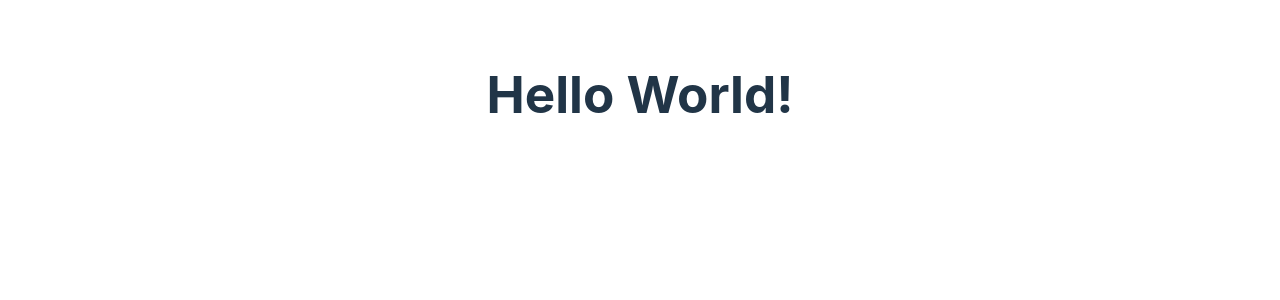
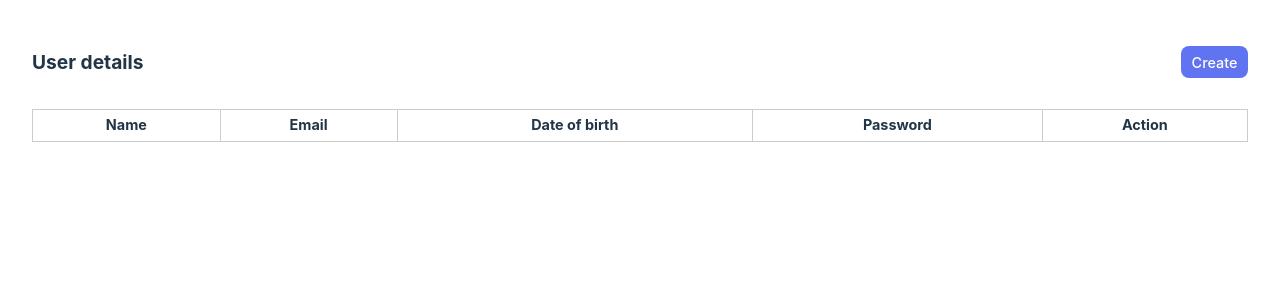
Before and after one commit to pinakjs/vue-assignment, a Vue app: page / in a window 1280 px wide. Shown: the top 300 px of the page. Built offline with nearby package versions, Linux system fonts and the light colour scheme.

Commit message:
created user details component

```diff
--- a/src/App.vue
+++ b/src/App.vue
@@ -1,10 +1,10 @@
 <script setup lang="ts">
-
+    import UserDetails from './components/UserDetails/index.vue'
 </script>
 
 <template>
-    <h1>Hello World!</h1>
-
+    <!-- <h1>Hello World!</h1> -->
+    <user-details />
 </template>
 
 <style>
--- /dev/null
+++ b/src/components/UserDetails/FormModal.vue
@@ -0,0 +1,150 @@
+<script setup lang="ts">
+import { ref, watchEffect } from 'vue';
+import User from './User';
+
+// form inputs
+const name = ref('')
+const email = ref('')
+const dob = ref('')
+const password = ref('')
+const cpassword = ref('')
+
+const modal = ref<HTMLDivElement>(null!)
+
+// props
+const props = defineProps<{
+    isOpen: boolean,
+    user?: User
+}>();
+
+//emits
+const emit = defineEmits(['onCreateOrUpdate', 'close'])
+
+const onFormSubmit = () => {
+    if (!name.value || !email.value || !dob.value || !password.value || !cpassword.value) {
+        return
+    }
+
+    if (password.value != cpassword.value) {
+        alert("Passwod and confirm password does'nt match.")
+        return
+    }
+
+    const data: User = {
+        name: name.value,
+        email: email.value,
+        dob: dob.value,
+        password: password.value,
+        id: Math.random()
+    }
+
+    emit('onCreateOrUpdate', data);
+    name.value = email.value = dob.value = password.value = cpassword.value = '';
+    emit('close');
+}
+
+watchEffect(() => {
+    if (props.user) {
+        name.value = props.user.name;
+        email.value = props.user.email;
+        dob.value = props.user.dob as string;
+        password.value = props.user.password;
+        cpassword.value = props.user.password;
+    }
+
+    if (!modal.value) {
+        return
+    }
+
+    if (props.isOpen) {
+        modal.value.style.display = 'flex';
+    } else {
+        modal.value.style.display = 'none';
+    }
+})
+
+</script>
+
+<template>
+    <div class="modal" ref="modal" style="display: none">
+        <div class="modal__dailog">
+            <button type="button" class="close" title="Close model" @click="$emit('close')">&times;</button>
+
+            <h2>Create new user</h2>
+            <form action="/create-user" method="post" @submit.prevent="onFormSubmit">
+                <input required type="text" name="name" id="name" placeholder="Name" v-model="name">
+                <input required type="email" name="email" id="email" placeholder="Email" v-model="email">
+                <input required type="date" name="dob" id="dob" placeholder="Date of birth" v-model="dob">
+                <input required type="password" name="password" id="password" placeholder="Password" v-model="password">
+                <input required type="password" name="c_password" id="c_password" placeholder="Confirm password" v-model="cpassword">
+
+                <button type="submit" title="Create new user">
+                    {{ user ? "Update" : "Create" }}
+                </button>
+            </form>
+        </div>
+    </div>
+</template>
+
+<style scoped>
+.modal {
+    position: fixed;
+    top: 0;
+    left: 0;
+    height: 100%;
+    width: 100%;
+    display: flex;
+    justify-content: center;
+    align-items: center;
+    z-index: 100;
+    background: rgba(0, 0, 0, 0.25);
+}
+
+.modal__dailog {
+    background: #fff;
+    padding: 0.8rem;
+    width: 100%;
+    max-width: 400px;
+}
+
+.close {
+    position: absolute;
+    top: 0.5rem;
+    right: 1rem;
+    font-size: 1.5rem;
+    width: 40px;
+    padding: 0 0.4rem;
+    padding-bottom: 0.2rem;
+}
+
+.modal__dailog h2 {
+    font-size: 1.5rem;
+    text-align: center
+}
+
+form {
+    width: 100%;
+    display: flex;
+    flex-direction: column;
+    align-items: center;
+    padding: 0 0.8rem;
+}
+
+input,
+button {
+    max-width: 100%;
+    padding: 0.4rem 0.6rem;
+    margin-top: 0.8rem;
+    display: block;
+    width: 100%;
+}
+
+input {
+    cursor: unset;
+}
+
+form button {
+    background: rgb(80, 125, 171);
+    color: #fff;
+}
+</style>
--- /dev/null
+++ b/src/components/UserDetails/List.vue
@@ -0,0 +1,53 @@
+<script setup lang="ts">
+import User from './User';
+
+defineProps<{ users: User[] }>()
+
+defineEmits(['onEdit', 'onDelete'])
+</script>
+
+<template>
+    <table>
+        <thead>
+            <tr>
+                <th>Name</th>
+                <th>Email</th>
+                <th>Date of birth</th>
+                <th>Password</th>
+                <th>Action</th>
+            </tr>
+        </thead>
+        <tbody>
+            <tr v-for="user of users">
+                <td>{{ user.name }}</td>
+                <td>{{user.email}}</td>
+                <td>{{user.dob}}</td>
+                <td>{{user.password}}</td>
+                <td>
+                    <button type="button" @click="$emit('onEdit', user.id)" title="Edit User details">Edit</button>
+                    <button type="button" @click="$emit('onDelete', user.id)" title="Delete User details">Delete</button>
+                </td>
+            </tr>
+        </tbody>
+    </table>
+</template>
+
+<style scoped>
+    table {
+        width: 100%;
+        border: 1px solid #ccc;
+        border-collapse: collapse;
+    }
+
+    td,th {
+        padding: 0.3rem;
+        font-size: 0.9rem;
+        border: 1px solid #ccc;
+    }
+
+    button {
+        font-size: 0.9rem;
+        padding: 0.4rem 0.7rem;
+        margin: 0 0.4rem;
+    }
+</style>
--- /dev/null
+++ b/src/components/UserDetails/User.ts
@@ -0,0 +1,7 @@
+export default interface User {
+    name: string,
+    email: string,
+    dob: string | number | Date,
+    password: string,
+    id: string | number
+}
--- /dev/null
+++ b/src/components/UserDetails/index.vue
@@ -0,0 +1,82 @@
+<script setup lang="ts">
+import { reactive, ref } from 'vue';
+import List from './List.vue';
+import FormModal from './FormModal.vue';
+import User from './User';
+
+const isModalOpened = ref(false)
+const currentUpdatingIndex = ref(-1)
+
+const users = reactive<User[]>([])
+
+const onCreateButtonClick = () => {
+    isModalOpened.value = true;
+}
+
+const onCloseModel = () => {
+    isModalOpened.value = false;
+}
+
+const onCreateorUpdate = (data: User) => {
+    if (currentUpdatingIndex.value == -1) {
+        users.push(data);
+    } else {
+        users[currentUpdatingIndex.value] = data;
+        currentUpdatingIndex.value = -1;
+    }
+}
+
+const onEditUser = (id: number) => {
+    const index = users.findIndex(user => user.id == id);
+    if (index == -1) {
+        return
+    }
+
+    currentUpdatingIndex.value = index;
+    onCreateButtonClick();
+}
+
+const onDeleteUser = (id: number) => {
+    const index = users.findIndex(user => user.id == id);
+    if (index == -1) {
+        return
+    }
+
+    users.splice(index, 1);
+}
+
+</script>
+
+<template>
+    <div class="top">
+        <h2>User details</h2>
+
+        <button title="Create new user" type="button" @click="onCreateButtonClick">
+            Create
+        </button>
+    </div>
+
+    <List :users="users" @onEdit="onEditUser" @onDelete="onDeleteUser" />
+    <form-modal :isOpen="isModalOpened" :user="users[currentUpdatingIndex]" @close="onCloseModel" @onCreateOrUpdate="onCreateorUpdate"  />
+</template>
+
+<style scoped>
+.top {
+    width: 100%;
+    display: flex;
+    align-items: center;
+    justify-content: space-between;
+    margin-bottom: 1rem;
+}
+
+.top h2 {
+    font-size: 1.2rem;
+}
+
+.top button {
+    padding: 0.4rem 0.6rem;
+    font-size: 0.9rem;
+    background: rgb(96, 115, 240);
+    color: #fff;
+}
+</style>
--- a/src/style.css
+++ b/src/style.css
@@ -1,3 +1,7 @@
+* {
+  box-sizing: border-box;
+}
+
 :root {
   font-family: Inter, system-ui, Avenir, Helvetica, Arial, sans-serif;
   line-height: 1.5;
@@ -72,6 +76,7 @@ input:focus-visible {
   margin: 0 auto;
   padding: 2rem;
   text-align: center;
+  width: 100%;
 }
 
 @media (prefers-color-scheme: light) {
```
